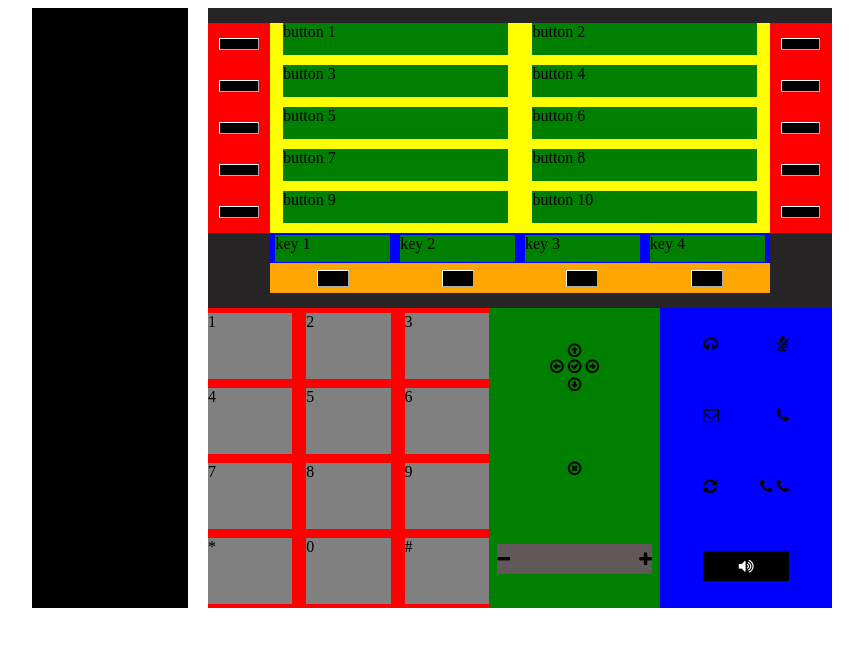
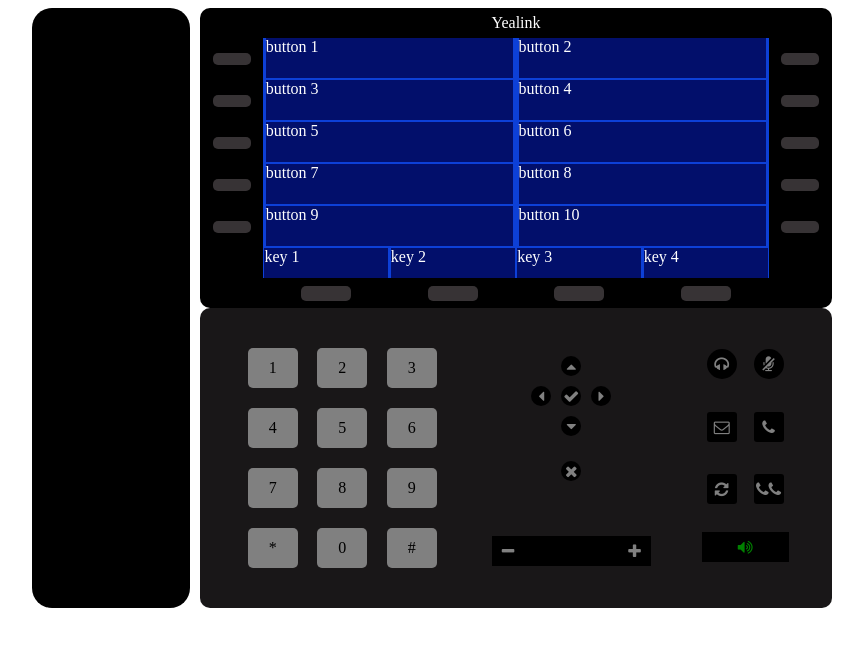
Before and after one commit to wallnutmonkeys/yealink-provisioning, a plain HTML site: page html_prototype/t46g.html in a window 1280 px wide. Shown: the whole page, without its empty margins (208-1071 px from the left). Drawn offline with Linux system fonts and the light colour scheme.

Commit message:
fixed styles to match a t46g a bit more

```diff
--- a/html_prototype/css/t46g.css
+++ b/html_prototype/css/t46g.css
@@ -10,7 +10,8 @@
   width: 20%;
   height: 100%;
   background-color: black;
-  margin-right: 20px;
+  margin-right: 10px;
+  border-radius: 20px;
 }
 
 #phone-body {
@@ -34,17 +35,27 @@
 #phone-body-top {
   width: 100%;
   height: 50%;
-  background-color: #262424;
+  background-color: black;
   display: flex;
   flex-direction: column;
   align-items: center;
   justify-content: center;
+  border-radius: 10px;
+}
+#phone-body-top-row0 {
+  width: 100%;
+  height: 10%;
+  display: flex;
+  flex-direction: row;
+  justify-content: center;
+  align-items: center;
+  color: white;
 }
 
 #phone-body-top-row1 {
   width: 100%;
   height: 70%;
-  background-color: green;
+  background-color: black;
   display: flex;
   flex-direction: row;
 }
@@ -52,18 +63,18 @@
 #phone-body-top-row2 {
   width: 80%;
   height: 10%;
-  background-color: blue;
   display: flex;
   flex-direction: row;
   justify-content: space-around;
   align-items: center;
+  background-color: rgb(13, 64, 215);
 
 }
 
 #phone-body-top-row3 {
   width: 80%;
   height: 10%;
-  background-color: orange;
+  background-color: black;
   display: flex;
   flex-direction: row;
   justify-content: space-around;
@@ -73,50 +84,50 @@
 #phone-body-bottom {
   width: 100%;
   height: 50%;
-  background-color: #3c3a39;
+  background-color: rgba(18, 16, 17, 0.97);
   display: flex;
   flex-direction: row;
   justify-content: space-around;
+  border-radius: 10px;
 }
 
 #phone-body-bottom-col1 {
   width: 45%;
   height: 100%;
-  background-color: red;
+
   display: flex;
   flex-direction: row;
   flex-wrap: wrap;
-  justify-content: space-between;
+  justify-content: center;
   align-items: center;
 }
 
 #phone-body-bottom-col2 {
   width: 27.5%;
   height: 100%;
-  background-color: green;
   display: flex;
   flex-direction: column;
   align-items: center;
-  justify-content: space-around;
+  justify-content: center;
 }
 
 
 
 #phone-body-bottom-col3 {
   width: 27.5%;
-  height: 100%;
-  background-color: blue;
+  height: 80%;
   display: flex;
   flex-direction: column;
   align-items: center;
   justify-content: space-around;
+  margin-top:25px;
 }
 
 
 #lcd-screen {
   width: 80%;
   height: 100%;
-  background-color: yellow;
+  background-color: rgb(13, 64, 215);
   display: flex;
   flex-direction: row;
   flex-wrap: wrap;
@@ -126,7 +137,7 @@
 .softkey-column {
   width: 10%;
   height: 100%;
-  background-color: red;
+  background-color: black;
   display: flex;
   flex-direction: column;
   justify-content: space-around;
@@ -143,41 +154,57 @@
 
 .lcd-dsskey {
 
-  width:45%;
-  height:15%;
-  background-color: green;
-
+  width:49%;
+  height:19%;
+  background-color: rgb(2, 15, 107);
+  color: white;
 }
 
 .lcd-softkey {
 
-  width:23%;
-  height:90%;
-  background-color: green;
+  width:24.5%;
+  height:100%;
+  background-color: rgb(2, 15, 107);
+  color: white;
 
 }
 
 
 .vertical-softkey {
   width: 60%;
-  height: 10px;
-  background-color: black;
-  border: 1px outset white;
+  height: 12px;
+  background-color: rgb(55, 51, 53);
+  border-radius: 5px;
 
 }
 
 .horizontal-softkey {
-  width: 30px;
+  width: 50px;
   height: 15px;
-  background-color: black;
-  border: 1px outset white;
+  background-color: rgb(55, 51, 53);
+  border-radius: 5px;
+}
 
+#dialpad {
+  width:70%;
+  height:80%;
+  display: flex;
+  flex-direction: row;
+  flex-wrap: wrap;
+  justify-content: space-between;
+  align-items: center;
 }
 
 .dialplad-button {
-  width:30%;
-  height:22%;
+  width:50px;
+  height:40px;
+  margin:5px;
   background-color: gray;
+  display: flex;
+  justify-content: center;
+  align-items: center;
+  border: 2px black;
+  border-radius: 5px;
 }
 
 #phone-joystick {
@@ -186,16 +213,21 @@
   width: 100%;
   align-items: center;
   justify-content: space-between;
+  margin-bottom: 15px;
 }
 
 #volume-control-button {
-  width:90%;
+  width:80%;
   height: 30px;
-  background-color: rgb(97, 88, 89);
+  background-color: black;
+  color: gray;
   display: flex;
   flex-direction: row;
   justify-content: space-between;
   align-items: center;
+  padding-right: 10px;
+  padding-left: 10px;
+  margin-top: 50px;
 }
 
 .col2-button-row {
@@ -204,11 +236,52 @@
   justify-content: space-between;
 }
 
+.small-round-button {
+  display: flex;
+  align-items: center;
+  justify-content: center;
+  background-color: black;
+  color: gray;
+  border-radius: 10px;
+  width:20px;
+  height:20px;
+  margin:5px;
+}
+
+.big-round-button {
+  display: flex;
+  align-items: center;
+  justify-content: center;
+  background-color: black;
+  color: gray;
+  border-radius: 15px;
+  width:30px;
+  height:30px;
+  margin:5px;
+}
+
+.big-square-button {
+  display: flex;
+  align-items: center;
+  justify-content: center;
+  background-color: black;
+  color: gray;
+  border-radius: 3px;
+  width:30px;
+  height:30px;
+  margin:5px;
+}
+
+#joystick-middle-row {
+  display: flex;
+
+}
+
 #speaker-button {
   width : 50%;
   height : 30px;
   background-color: black;
-  color: white;
+  color: green;
   display: flex;
   justify-content: center;
   align-items: center;
--- a/html_prototype/t46g.html
+++ b/html_prototype/t46g.html
@@ -14,7 +14,9 @@
       <div id="phone-body">
 
         <div id="phone-body-top">
-
+          <div id="phone-body-top-row0">
+            Yealink
+          </div>
           <div id="phone-body-top-row1">
             <div class="softkey-column">
               <div class="vertical-softkey"></div>
@@ -65,7 +67,9 @@
 
 
         <div id="phone-body-bottom">
+
           <div id="phone-body-bottom-col1">
+            <div id="dialpad">
               <div class="dialplad-button">1</div>
               <div class="dialplad-button">2</div>
               <div class="dialplad-button">3</div>
@@ -79,17 +83,30 @@
               <div class="dialplad-button">0</div>
               <div class="dialplad-button">#</div>
             </div>
+          </div>
           <div id="phone-body-bottom-col2">
             <div id="phone-joystick">
-              <i class="fa fa-arrow-circle-o-up" aria-hidden="true"></i>
-              <div>
-                <i class="fa fa-arrow-circle-o-left" aria-hidden="true"></i>
-                <i class="fa fa-check-circle-o" aria-hidden="true"></i>
-                <i class="fa fa-arrow-circle-o-right" aria-hidden="true"></i>
+              <div class="small-round-button">
+                <i class="fa fa-caret-up" aria-hidden="true"></i>
               </div>
-              <i class="fa fa-arrow-circle-o-down" aria-hidden="true"></i>
+              <div id="joystick-middle-row">
+                <div class="small-round-button">
+                  <i class="fa fa-caret-left" aria-hidden="true"></i>
                 </div>
-            <i class="fa fa-times-circle-o" aria-hidden="true"></i>
+                <div class="small-round-button">
+                  <i class="fa fa-check" aria-hidden="true"></i>
+                </div>
+                <div class="small-round-button">
+                  <i class="fa fa-caret-right" aria-hidden="true"></i>
+                </div>
+              </div>
+              <div class="small-round-button">
+                <i class="fa fa-caret-down" aria-hidden="true"></i>
+              </div>
+            </div>
+            <div class="small-round-button">
+              <i class="fa fa-times" aria-hidden="true"></i>
+            </div>
             <div id="volume-control-button">
               <i class="fa fa-minus" aria-hidden="true"></i>
               <i class="fa fa-plus" aria-hidden="true"></i>
@@ -99,17 +116,27 @@
           </div>
           <div id="phone-body-bottom-col3">
             <div class="col2-button-row">
+              <div class="big-round-button">
                 <i class="fa fa-headphones" aria-hidden="true"></i>
+              </div>
+              <div class="big-round-button">
                 <i class="fa fa-microphone-slash" aria-hidden="true"></i>
               </div>
+            </div>
             <div class="col2-button-row">
+              <div class="big-square-button">
                 <i class="fa fa-envelope-o" aria-hidden="true"></i>
+              </div>
+              <div class="big-square-button">
                 <i class="fa fa-phone" aria-hidden="true"></i>
+              </div>
             </div>
 
             <div class="col2-button-row">
+              <div class="big-square-button">
                 <i class="fa fa-refresh" aria-hidden="true"></i>
-              <div>
+              </div>
+              <div class="big-square-button">
                 <i class="fa fa-phone" aria-hidden="true"></i>
                 <i class="fa fa-phone" aria-hidden="true"></i>
               </div>
```
Lines whose indentation alone changed are shown as unchanged.
